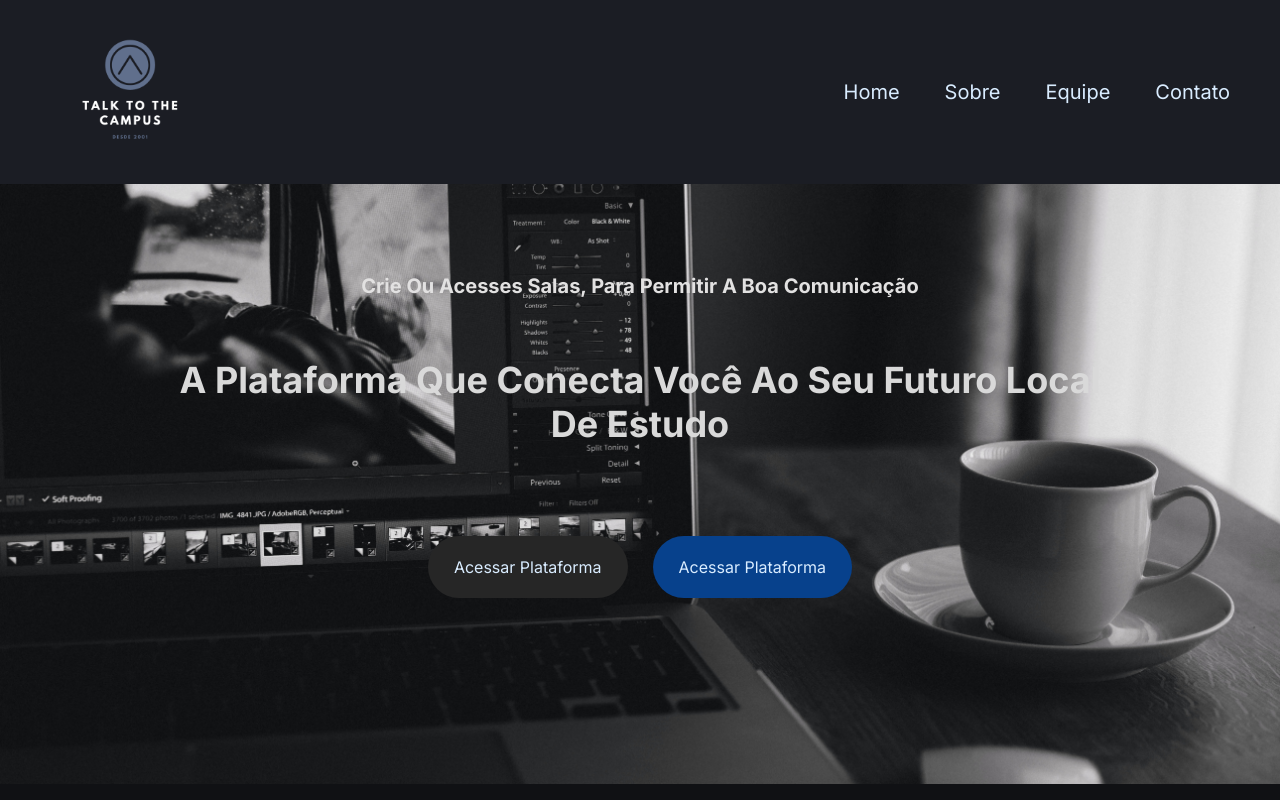
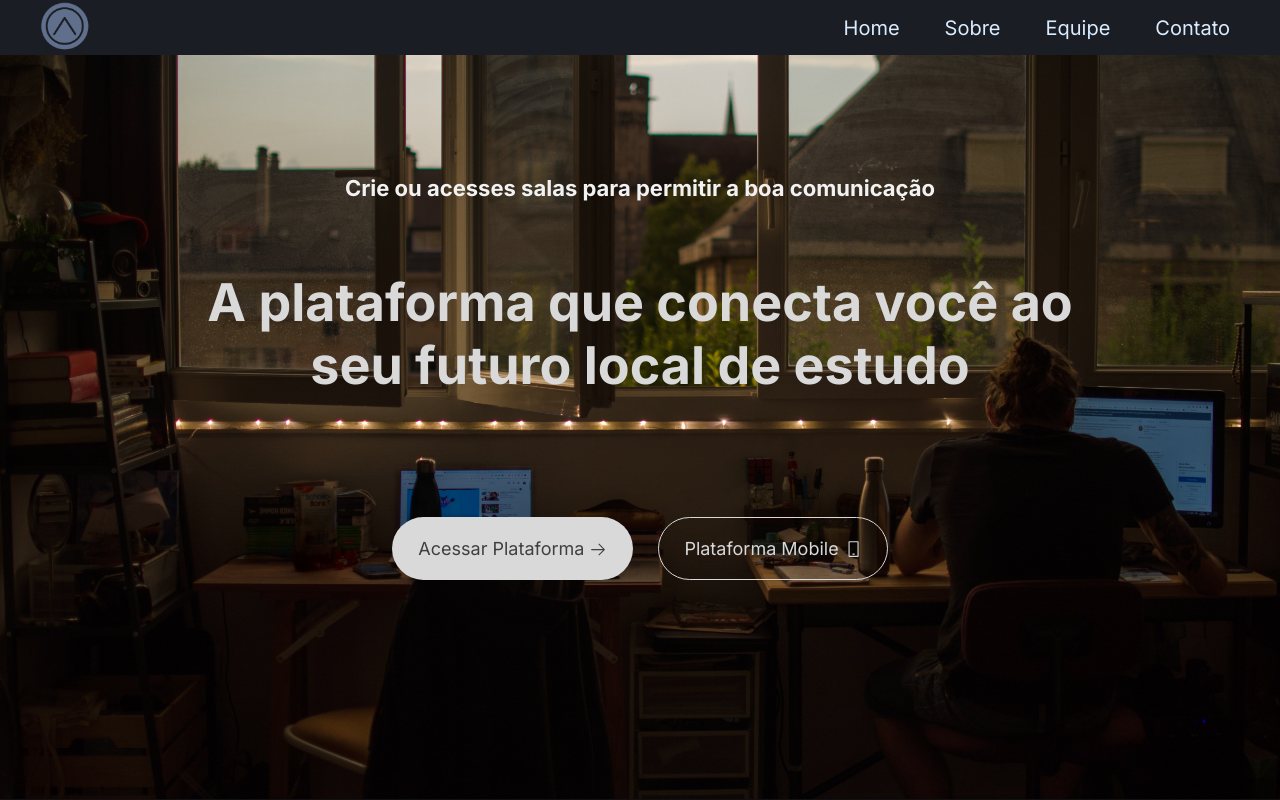
Before and after one commit to LucasAnselmoSilva12345/Talk-To-The-Campus, a React (Vite) app: page / in a window 1280 px wide. Built offline with nearby package versions, Linux system fonts and the light colour scheme; the HTML template or start-up script is replaced by a standard one.

Commit message:
Add background image and logo. Adjusts the style of the Header component and the Home component. Adjust the initial component text and add icons to the buttons. Add global color variables.
Signed-off-by: LucasAnselmoSilva12345 <lucasanselmodasilva02@gmail.com>

```diff
--- a/src/components/Header/style.module.scss
+++ b/src/components/Header/style.module.scss
@@ -1,5 +1,5 @@
 .containerGeneral {
-  background-color: #1b1d24;
+  background-color: var(--DarkTheme_2);
 
   .container {
     max-width: 1200px;
@@ -10,7 +10,7 @@
     justify-content: space-between;
 
     .image img {
-      width: 180px;
+      width: 50px;
     }
 
     .navigation {
@@ -19,7 +19,7 @@
         gap: 25px;
 
         a {
-          color: #d9ecff;
+          color: var(--BlueTheme_2);
 
           font-size: 20px;
           padding: 10px;
@@ -34,9 +34,10 @@
     @media (max-width: 586px) {
       max-width: 100%;
       flex-direction: column;
-      padding-bottom: 10px;
+      padding: 20px 0;
       .navigation {
         ul {
+          padding-top: 10px;
           gap: 5px;
 
           a {
--- a/src/pages/Home/index.tsx
+++ b/src/pages/Home/index.tsx
@@ -1,5 +1,7 @@
 import { Link } from 'react-router-dom';
 import { Header } from '../../components/Header';
+
+import { VscArrowRight, VscDeviceMobile } from 'react-icons/vsc';
 
 import style from './style.module.scss';
 
@@ -9,12 +11,16 @@ export function Home() {
       <Header />
       <main className={style.containerMain}>
         <div className={style.main}>
-          <h4>Crie ou acesses salas, para permitir a boa comunicação </h4>
+          <h4>Crie ou acesses salas para permitir a boa comunicação </h4>
           <h1>A plataforma que conecta você ao seu futuro local de estudo</h1>
         </div>
         <div className={style.buttonMain}>
-          <Link to="/">Acessar Plataforma</Link>
-          <Link to="/">Acessar Plataforma</Link>
+          <Link to="/">
+            Acessar Plataforma <VscArrowRight />{' '}
+          </Link>
+          <Link to="/">
+            Plataforma Mobile <VscDeviceMobile />
+          </Link>
         </div>
       </main>
     </>
--- a/src/pages/Home/style.module.scss
+++ b/src/pages/Home/style.module.scss
@@ -1,27 +1,36 @@
 .containerMain {
   background: url(../../assets/background.jpg) no-repeat center center;
   background-size: cover;
-  height: 75vh;
+
+  height: 93vh;
 
   .main {
     max-width: 960px;
     margin: 0 auto;
-    padding: 90px 0;
+    padding: 120px 0;
+
+    color: var(--WhiteTheme_1);
 
     text-align: center;
 
-    color: #e2e1e1;
-
-    text-transform: capitalize;
-
     h4 {
-      font-size: 20px;
-      margin-bottom: 60px;
+      font-size: 22px;
+      margin-bottom: 70px;
     }
     h1 {
-      font-size: 36px;
+      font-size: 52px;
+      font-weight: 700;
 
-      color: #d9d9d9;
+      color: var(--WhiteTheme_2);
+    }
+
+    @media (max-width: 586px) {
+      h4 {
+        font-size: 16px;
+      }
+      h1 {
+        font-size: 28px;
+      }
     }
   }
   .buttonMain {
@@ -33,22 +42,50 @@
     justify-content: center;
     gap: 25px;
 
+    @media (min-width: 768px) and (max-width: 1024px) {
+      margin-top: -85px;
+    }
+
+    @media (max-width: 450px) {
+      flex-direction: column;
+    }
+
     a {
+      display: flex;
+      align-items: center;
       padding: 20px 25px;
 
-      font-size: 16px;
+      font-size: 18px;
 
       border: 1px solid transparent;
       border-radius: 32px;
 
-      background-color: #262626;
-      color: #d9ecff;
+      color: var(--WhiteTheme_5);
+      background-color: var(--WhiteTheme_2);
+
+      transition: 0.3s;
+
+      @media (max-width: 450px) {
+        margin-top: -50px;
+        padding: 20px 15px;
+      }
+
+      svg {
+        margin-left: 5px;
+      }
 
       &:hover {
-        filter: brightness(70%);
+        filter: brightness(0.7);
       }
       &:nth-child(2) {
-        background-color: #07418c;
+        background-color: transparent;
+        color: var(--WhiteTheme_2);
+        border: 1px solid var(--WhiteTheme_2);
+
+        @media (max-width: 450px) {
+          margin-top: -10px;
+          padding: 20px 15px;
+        }
       }
     }
   }
--- a/src/styles/global.css
+++ b/src/styles/global.css
@@ -1,3 +1,25 @@
+:root {
+  /* Colors Dark Theme Swatches */
+  --DarkTheme_1: #101114;
+  --DarkTheme_2: #1b1d24;
+  --DarkTheme_3: #1e2129;
+  --DarkTheme_4: #22252e;
+  --DarkTheme_5: #252933;
+
+  /* Colors Blue Theme Swatches */
+  --BlueTheme_1: #2c3e50;
+  --BlueTheme_2: #d9ecff;
+  --BlueTheme_3: #8cc6ff;
+  --BlueTheme_4: #6c757f;
+  --BlueTheme_5: #709ecc;
+
+  /* Color White Theme Swatches */
+  --WhiteTheme_1: #f2f2f2;
+  --WhiteTheme_2: #d9d9d9;
+  --WhiteTheme_3: #8c8c8c;
+  --WhiteTheme_4: #595959;
+  --WhiteTheme_5: #404040;
+}
 * {
   margin: 0;
   padding: 0;
@@ -7,8 +29,8 @@
 }
 
 body {
-  background-color: #101114;
-  color: #d9ecff;
+  background-color: var(--DarkTheme_1);
+  color: var(--BlueTheme_2);
 }
 
 a {
@@ -18,3 +40,19 @@ a {
 li {
   list-style: none;
 }
+
+::-webkit-scrollbar {
+  /* largura e altura */
+  width: 10px;
+  height: 10px;
+}
+
+::-webkit-scrollbar-track {
+  /* fundo */
+  background: var(--DarkTheme_2);
+}
+
+::-webkit-scrollbar-thumb {
+  /* fundo onde a barra está */
+  background: var(--BlueTheme_1);
+}
```
Also changed, not shown: src/assets/background.jpg, src/assets/logotipo/logotipo.png.
